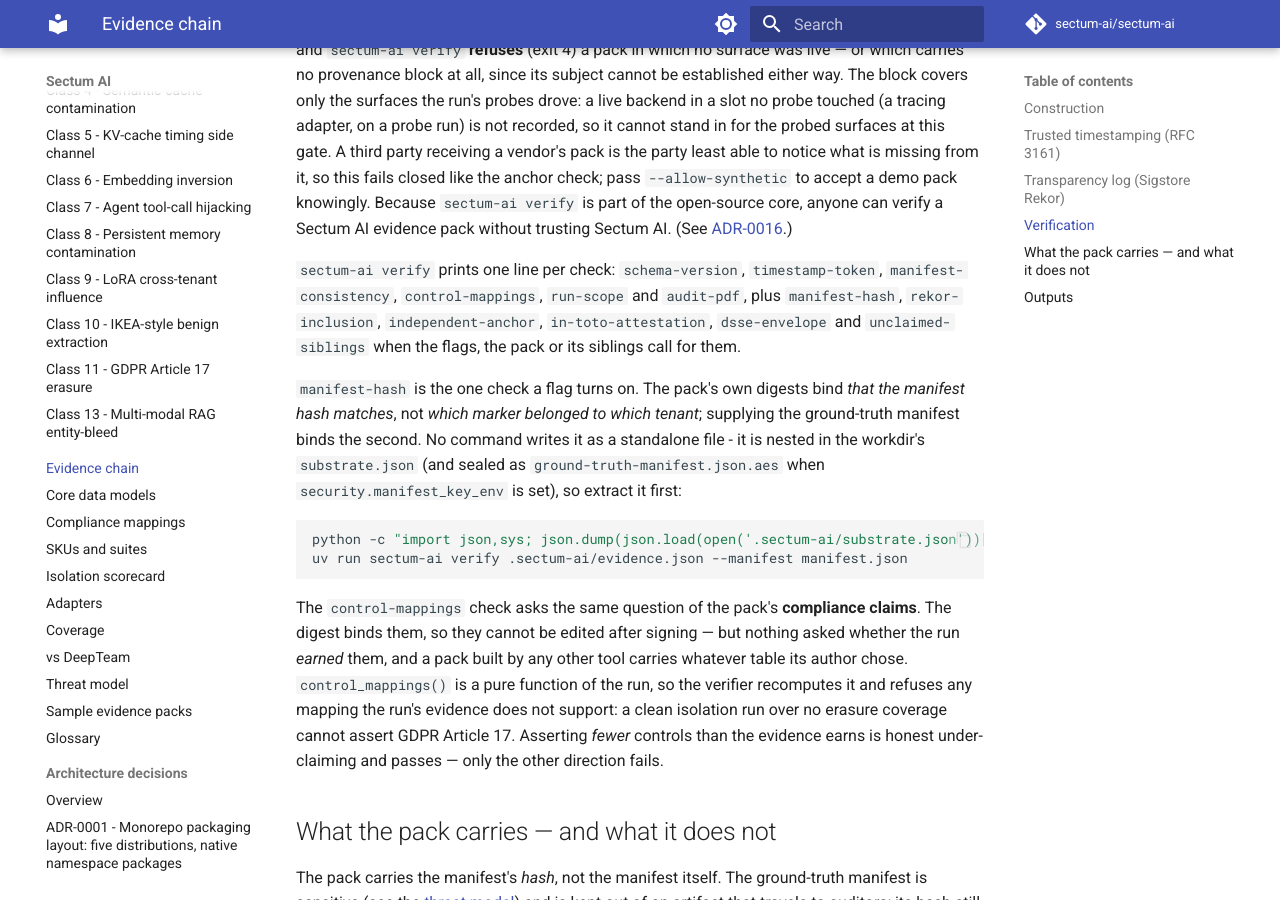
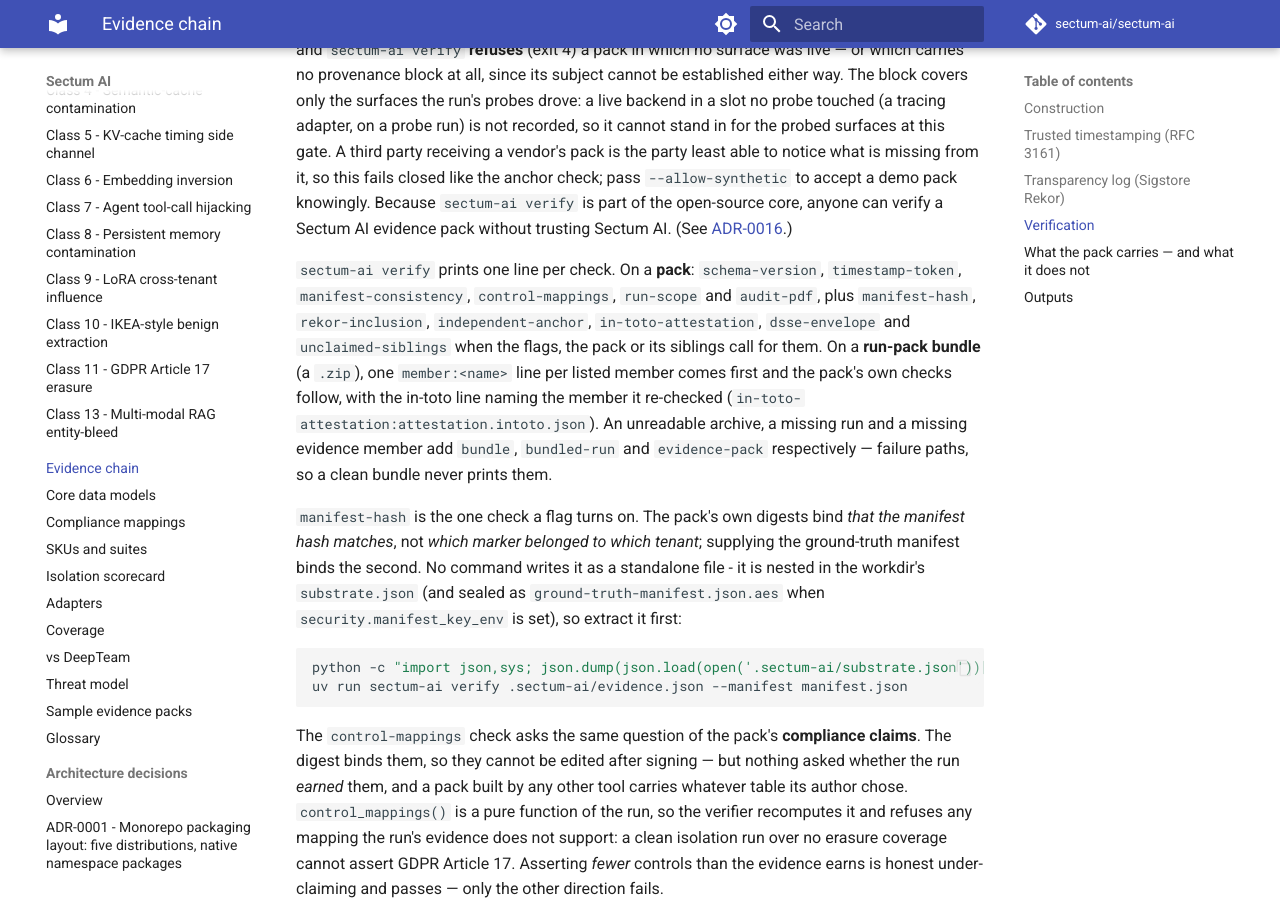
Before and after one commit to sectum-ai/sectum-ai, an MkDocs documentation site: the page built from docs/evidence-chain.md, in a window 1280 px wide and 900 px high, scrolled down 2377 px. Built offline with MkDocs 1.6.1 and Material for MkDocs 9.7.7, drawn with Linux system fonts in a browser that asks for light colours; comment, search, counter and statistics services are not loaded.

Commit message:
docs: the verify check list is what verify prints, and the KV comment matches its code
My own sweep of the previous commit, applying its lesson - grep the whole
repo for the wrong string - to every claim I have corrected this session.

Two survivors:

- `kv_cache_timing/probe.py:336` still opened its comment with "alternating
  which is measured first". The code shuffles, and the SAME comment block
  explains why thirty lines down: a fixed ABBA schedule is itself a
  period-2 signal that manufactured 12 confirmed findings against a
  cacheless model. I corrected the README's copy of that sentence last
  commit and left the one above the code.
- `docs/evidence-chain.md`'s check list, which I added last commit,
  described only the pack path. A bundle prints more.

The bundle correction is the more useful note. I wrote the list from
reading the source and got it wrong: `bundle`, `bundled-run` and
`evidence-pack` are failure-path checks a clean bundle never prints, and
the in-toto line is member-suffixed
(`in-toto-attestation:attestation.intoto.json`). Building a real bundle
and reading its output is what caught that - the same discipline the
findings themselves keep demanding.

Also refuted, on the same sweep: `class-01`'s "carry a remediation
pointer" is correct (it describes the UNVERIFIED 200-empty finding, which
does carry one), and `unclaimed-siblings` is a real check name despite not
matching a `Check("...")` grep - it is printed from an f-string.

Gate: ruff, ruff format, mypy (286 files), 1818 passed / 116 skipped,
mkdocs --strict, 13 pre-commit hooks, gitleaks dir clean.

```diff
--- a/docs/evidence-chain.md
+++ b/docs/evidence-chain.md
@@ -111,11 +111,16 @@
 `sectum-ai verify` is part of the open-source core, anyone can verify a Sectum AI
 evidence pack without trusting Sectum AI. (See [ADR-0016](adr/0016-anchor-the-whole-pack.md).)
 
-`sectum-ai verify` prints one line per check: `schema-version`,
+`sectum-ai verify` prints one line per check. On a **pack**: `schema-version`,
 `timestamp-token`, `manifest-consistency`, `control-mappings`, `run-scope` and
 `audit-pdf`, plus `manifest-hash`, `rekor-inclusion`, `independent-anchor`,
 `in-toto-attestation`, `dsse-envelope` and `unclaimed-siblings` when the flags,
-the pack or its siblings call for them.
+the pack or its siblings call for them. On a **run-pack bundle** (a `.zip`), one
+`member:<name>` line per listed member comes first and the pack's own checks
+follow, with the in-toto line naming the member it re-checked
+(`in-toto-attestation:attestation.intoto.json`). An unreadable archive, a missing
+run and a missing evidence member add `bundle`, `bundled-run` and `evidence-pack`
+respectively — failure paths, so a clean bundle never prints them.
 
 `manifest-hash` is the one check a flag turns on. The pack's own digests bind
 *that the manifest hash matches*, not *which marker belonged to which tenant*;
```
Also changed, not shown: 1 other file.
